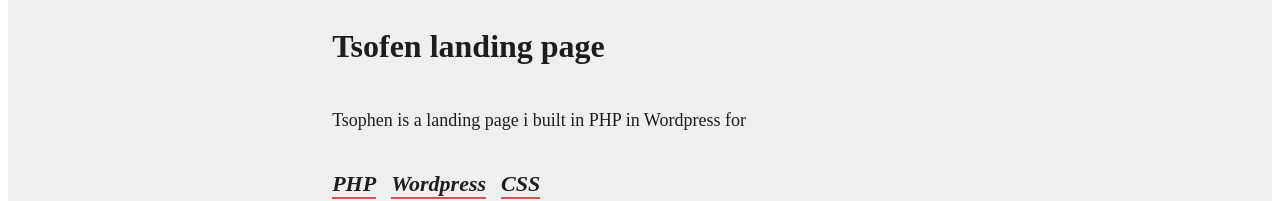
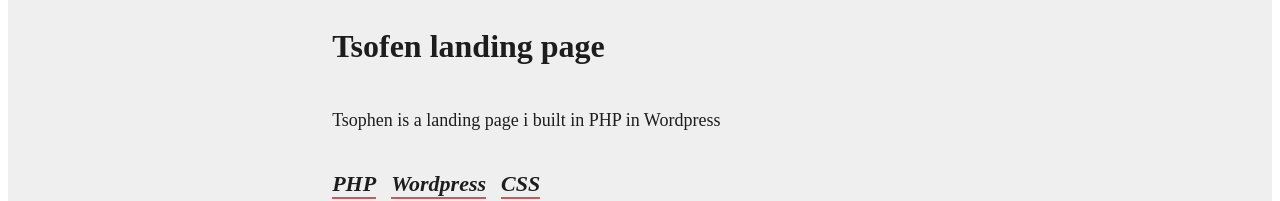
Before and after one commit to Asi889/portfolio, a Next.js app: page /components/ProjectPage in a window 1280 px wide. Shown: the part 3245-3446 px from the top of the page. Built offline with nearby package versions, Linux system fonts and the light colour scheme; a web font is replaced by a local one.

Commit message:
more changes

```diff
--- a/pages/styles/global.css
+++ b/pages/styles/global.css
@@ -307,6 +307,12 @@
   #open-small-links{
     font-size:18px!important;
 
+  }
+
+}
+@media screen and (max-width: 1625px){
+  .gallery-wrapper{
+    margin-right: 0;
   }
 
 }
--- a/src/services/projectData.js
+++ b/src/services/projectData.js
@@ -11,7 +11,7 @@
     },
     {
         title: `Tsofen landing page`,
-        body: `Tsophen is a landing page i built in PHP in Wordpress for`,
+        body: `Tsophen is a landing page i built in PHP in Wordpress`,
         icons: ['PHP', 'Wordpress', 'CSS'],
         sourceCode:'https://github.com/Asi889/tsofen-landingPage',
         liveWebsite:'http://lp.tsofen.org/?fbclid=IwAR3grDQ7mACsKXS_ZOnfNYa8Mut1nMAqklQo_eA8E2wCRkR_UKYNLtX5jV8',
```
